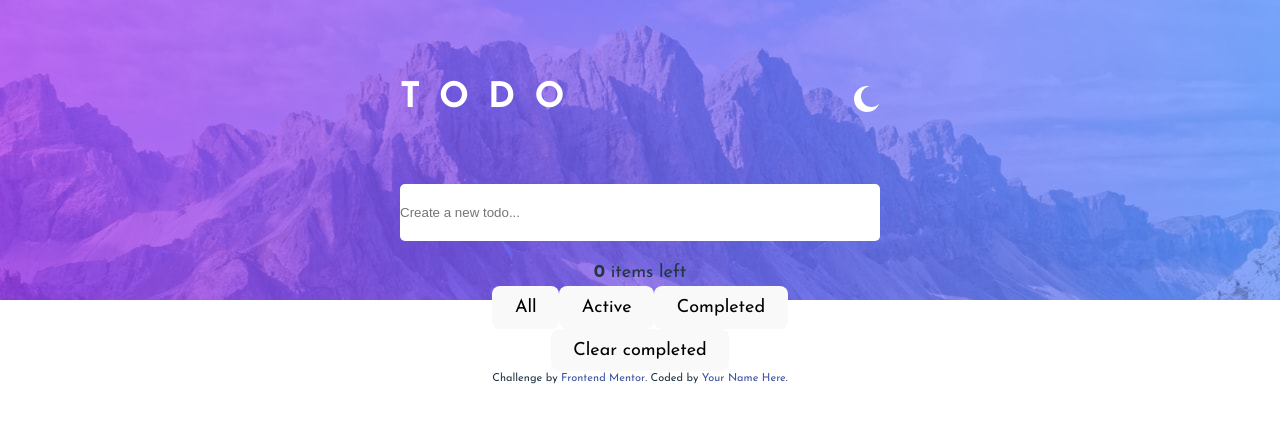
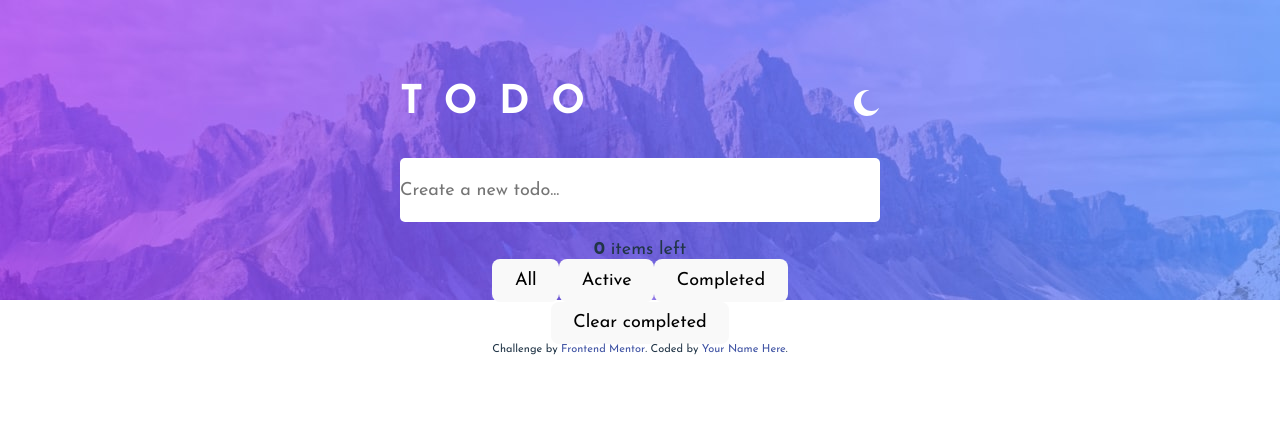
Before and after one commit to niraj-kumar-r/myTODO, a React (Vite) app: page / in a window 1280 px wide. Shown: the top 422 px of the page. Built offline with nearby package versions, Linux system fonts and the light colour scheme.

Commit message:
fixed font-size to 18 in :root, todoForm font

```diff
--- a/src/App.css
+++ b/src/App.css
@@ -47,6 +47,8 @@ body {
 body.dark {
     color: #f9f9f9;
     background-color: #1a1a1a;
+
+    background-image: url("/images/bg-desktop-dark.jpg");
 }
 
 .strikethrough {
@@ -57,7 +59,7 @@ header {
     display: flex;
     justify-content: space-between;
     align-items: center;
-    margin: 7vh auto 2.66rem;
+    margin: 7vh auto 0.5rem;
 }
 
 .header-TODO {
@@ -67,6 +69,8 @@ header {
 }
 
 .todo-form > input {
+    font-family: "Josefin Sans", sans-serif;
+    font-size: 1rem;
     min-width: clamp(20rem, 37.5vw, 100%);
     min-height: 3.55rem;
     border: none;
--- a/src/index.css
+++ b/src/index.css
@@ -1,11 +1,12 @@
 :root {
-    font-family: Inter, system-ui, Avenir, Helvetica, Arial, sans-serif;
+    /* font-family: Inter, system-ui, Avenir, Helvetica, Arial, sans-serif;
     line-height: 1.5;
     font-weight: 400;
 
     color-scheme: light dark;
     color: rgba(255, 255, 255, 0.87);
-    background-color: #242424;
+    background-color: #242424; */
+    font-size: 18px;
 
     font-synthesis: none;
     text-rendering: optimizeLegibility;
@@ -29,11 +30,6 @@ body {
     place-items: top center;
     min-width: 320px;
     min-height: 100vh;
-}
-
-h1 {
-    font-size: 3.2em;
-    line-height: 1.1;
 }
 
 button {
```
